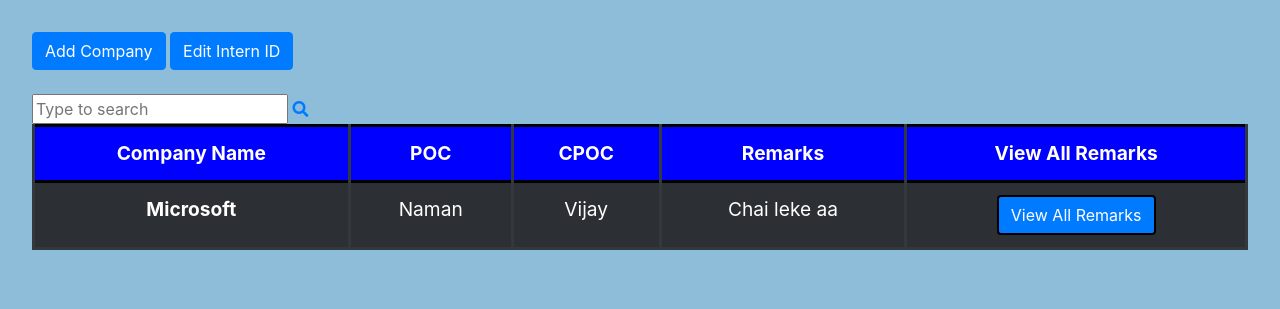
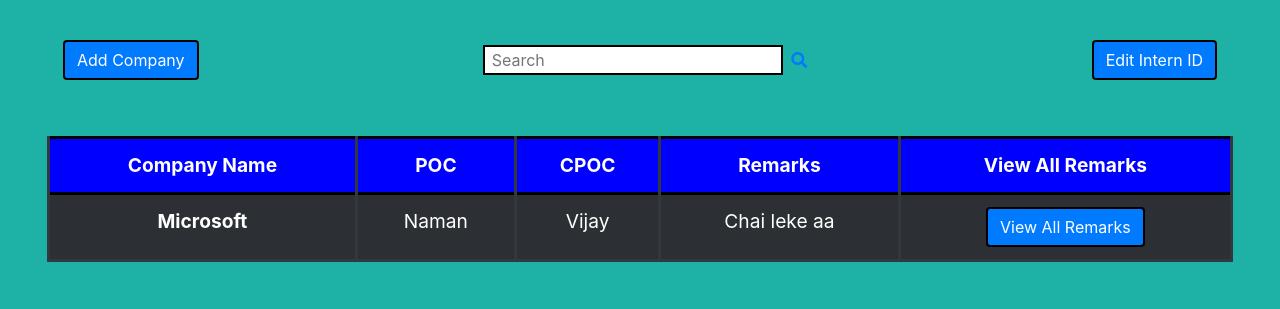
Before and after one commit to Curious-Ujjwal/Diary_Portal-1, a Django app: page /diary/intern/ in a window 1280 px wide. Shown: the top 309 px of the page. Run offline with Django 3.2, Linux system fonts and the light colour scheme; data comes from the database, SQL or seed files in the repository; some libraries are stand-ins or nearby versions.

Commit message:
Added frontend

```diff
--- a/Diary_Portal/diary/templates/diary/intern_base.html
+++ b/Diary_Portal/diary/templates/diary/intern_base.html
@@ -22,11 +22,21 @@
   </style>
 	<title>Diary Portal</title>
 </head>
-<body style="padding: 2rem; background-color: #8dbdd8;">
+<body style="padding: 2rem; background-color: #1eb2a6;">
 
-
-      <a target="_self" class="btn btn-primary" role="button" href="{%url 'intern_add_company'  %}">Add Company</a>
-      <a target="_self" class="btn btn-primary" role="button" href="{%url 'edit_Intern_ID'  %}">Edit Intern ID</a>
+      <div class="container-fluid">
+        <nav class="navbar sticky-top navbar-dark">
+          <a target="_self" class="btn btn-primary" role="button" href="{%url 'intern_add_company'  %}" class="navbar-brand" style="border: 2px solid black;">Add Company</a>
+          <div class="search-box">
+            <form class="form-inline">
+            <input class="search-txt" type="text" placeholder=" Search" name="search" id="search" style="border: 2px solid black; width: 300px;"> &ensp;
+              <a class="search-btn" href="#">
+                <i class="fas fa-search"></i>
+              </a>
+            </form>
+          </div>
+      <a target="_self" class="btn btn-primary" role="button" href="{%url 'edit_Intern_ID'  %}" lass="navbar-brand" style="border: 2px solid black;">Edit Intern ID</a>
+    </nav>
 
       <br><br>
 
@@ -34,12 +44,7 @@
 <!-- <input type="text" name="search" id="search" placeholder="Question or user"> -->
 
 <!-- <div class="wrapper"> -->
-<div class="search-box">
-  <input class="search-txt" type="text" placeholder="Type to search" name="search" id="search">
-  <a class="search-btn" href="#">
-    <i class="fas fa-search"></i>
-  </a>
-</div>
+
 <div id="search-results">
 
 </div>
--- a/Diary_Portal/diary/templates/diary/placement_base.html
+++ b/Diary_Portal/diary/templates/diary/placement_base.html
@@ -29,7 +29,7 @@
       <a target="_self" class="btn btn-primary" role="button" href="{%url 'placement_add_company'  %}" class="navbar-brand" style="border: 2px solid black;">Add Company</a>
       <div class="search-box">
   <form class="form-inline">
-  <input class="search-txt" type="text" placeholder="Search" name="search" id="search" style="border: 2px solid black; width: 300px;"> &ensp;
+  <input class="search-txt" type="text" placeholder=" Search" name="search" id="search" style="border: 2px solid black; width: 300px;"> &ensp;
   <a class="search-btn" href="#">
     <i class="fas fa-search"></i>
   </a>
```
